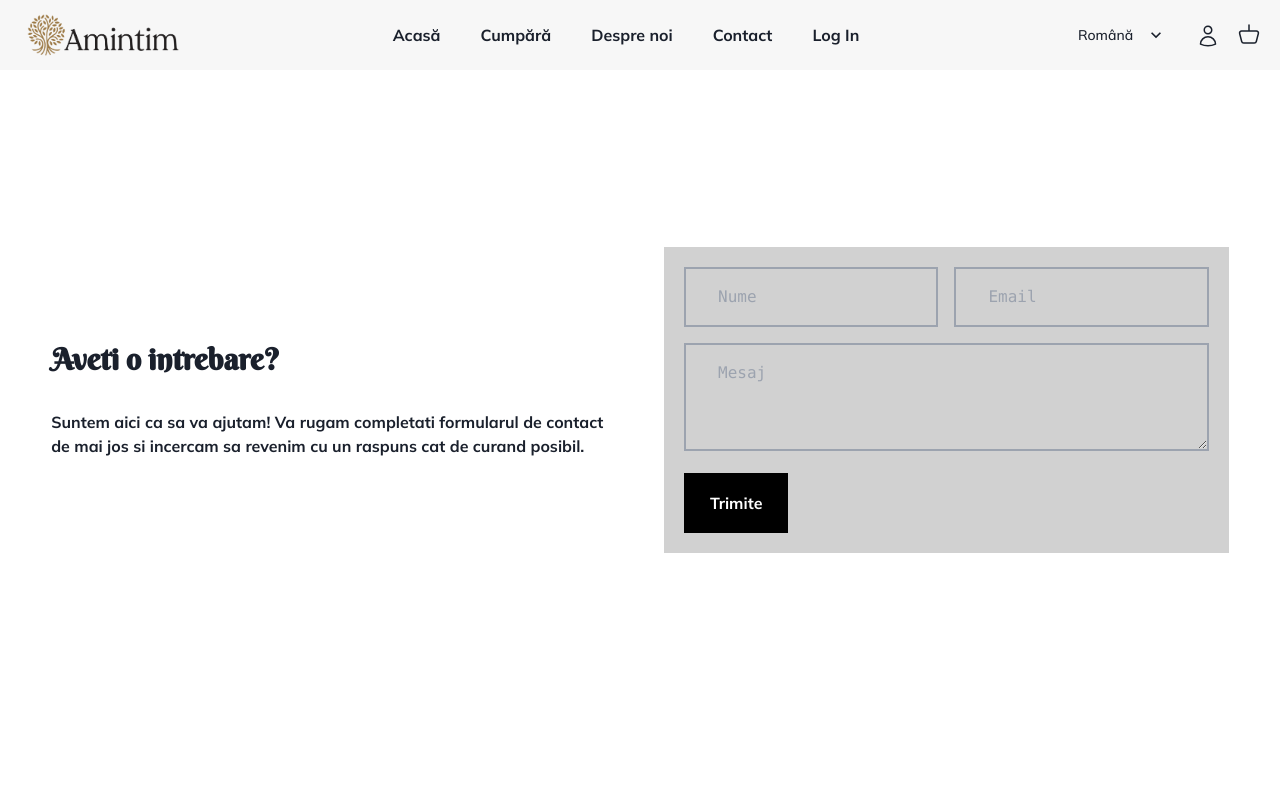
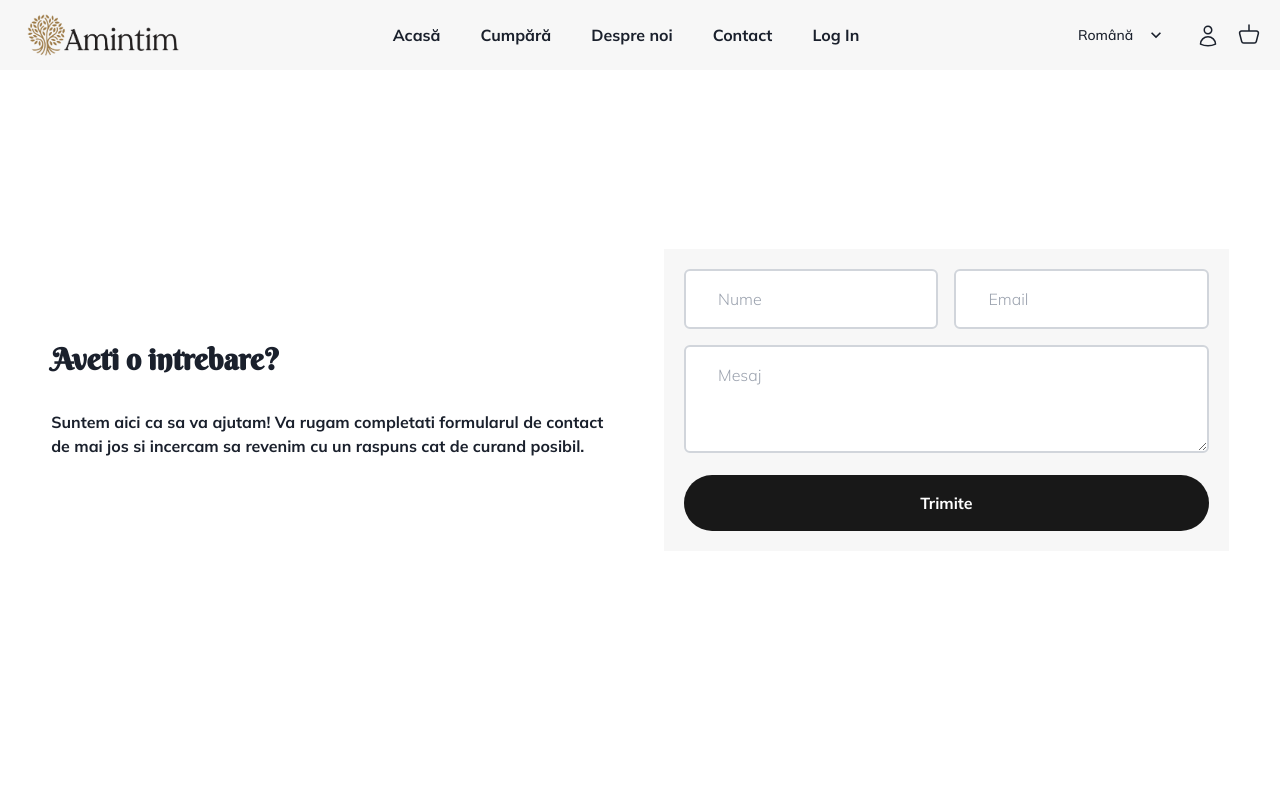
Before and after one commit to sn1tch1/Amintim-1, a React (Vite) app in the folder client/: page /contact in a window 1280 px wide. Shown: the top 800 px of the page. Built offline with nearby package versions, Linux system fonts and the light colour scheme; no server answers.

Commit message:
Update Contact.jsx
changed fonts in contact form

```diff
--- a/client/src/pages/Contact.jsx
+++ b/client/src/pages/Contact.jsx
@@ -17,17 +17,17 @@ const Contact = () => {
             curand posibil.
           </p>
         </div>
-        <div className="bg-[#D1D1D1] p-5 space-y-4">
+        <div className="bg-[#F7F7F7] p-5 space-y-4">
           <div className="flex items-center gap-4 w-full">
             <input
               type="text"
               placeholder="Nume"
-              className="py-4 px-8 font-mono font-[300] bg-transparent border-[2px] border-gray-400 w-full outline-none"
+              className="py-4 px-8 font-[300] bg-white border-[2px] border-gray-300 w-full outline-none rounded-md"
             />
             <input
               type="text"
               placeholder="Email"
-              className="py-4 px-8 font-mono font-[300] bg-transparent border-[2px] border-gray-400 w-full outline-none"
+              className="py-4 px-8 font-[300] bg-white border-[2px] border-gray-300 w-full outline-none rounded-md"
             />
           </div>
           <textarea
@@ -35,9 +35,9 @@ const Contact = () => {
             // cols={12}
             rows={3}
             placeholder="Mesaj"
-            className="py-4 px-8 font-mono bg-transparent border-[2px] border-gray-400 font-[300] w-full outline-none"
+            className="py-4 px-8 bg-white border-[2px] border-gray-300 font-[300] w-full outline-none rounded-md"
           />
-          <button className="py-4 px-6 my-4 bg-black text-white hover:text-black hover:bg-transparent border-black border-2 ">
+          <button className="py-4 px-6 my-4 bg-black/90 text-white hover:bg-black duration-200 rounded-full w-full">
             Trimite
           </button>
         </div>
```
